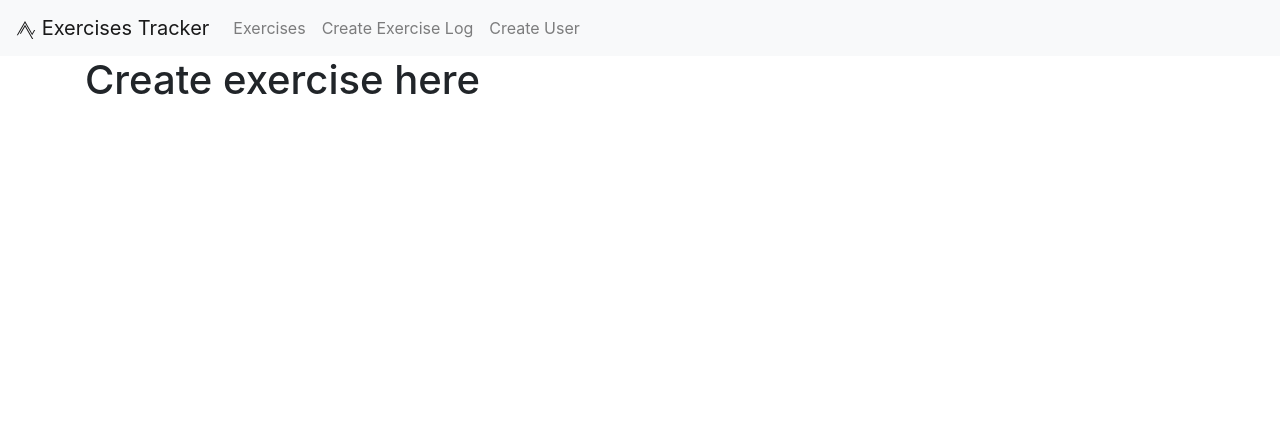
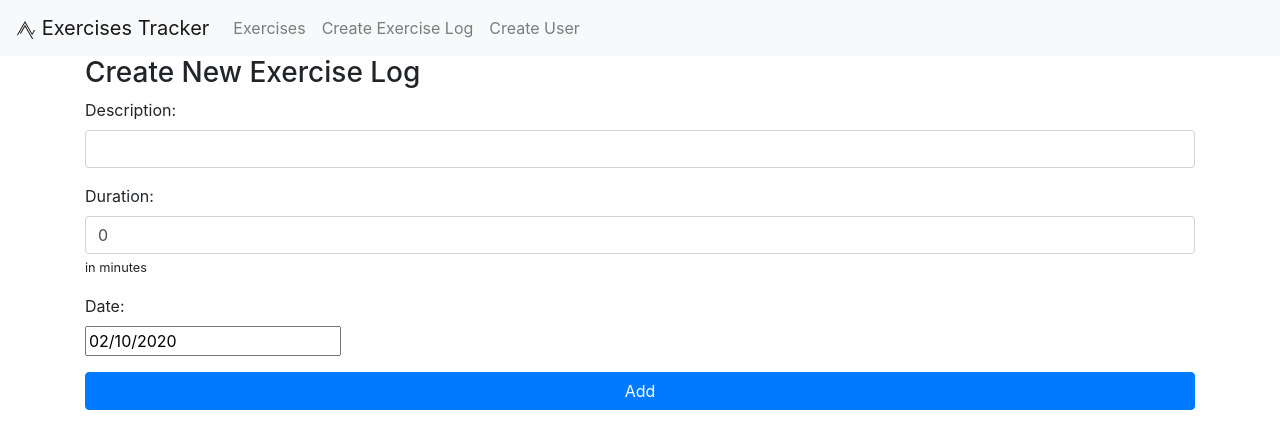
Before and after one commit to Quentin0292/ExerciseTrackerApp, a React (Create React App) app in the folder client/: page /create in a window 1280 px wide. Shown: the top 448 px of the page. Built offline with nearby package versions, Linux system fonts and the light colour scheme; the HTML template or start-up script is replaced by a standard one.

Commit message:
add logic to adding exercise log, not finished

```diff
--- a/client/package.json
+++ b/client/package.json
@@ -9,6 +9,7 @@
     "axios": "^0.19.2",
     "bootstrap": "^4.4.1",
     "react": "^16.12.0",
+    "react-datepicker": "^2.12.1",
     "react-dom": "^16.12.0",
     "react-icons": "^3.9.0",
     "react-router-dom": "^5.1.2",
--- a/client/src/components/exercises/CreateExercise.js
+++ b/client/src/components/exercises/CreateExercise.js
@@ -1,11 +1,80 @@
-import React from 'react';
+import React, { Fragment, useState, useEffect, useContext } from 'react';
+import DatePicker from 'react-datepicker';
+import ExerciseContext from '../../context/exercise/exerciseContext';
+import { withRouter } from 'react-router-dom';
 
-const CreateExercise = () => {
+import 'react-datepicker/dist/react-datepicker.css';
+
+const CreateExercise = props => {
+  const exerciseContext = useContext(ExerciseContext);
+
+  const { addExercise } = exerciseContext;
+
+  useEffect(() => {
+    setExercise({
+      description: '',
+      duration: 0,
+      date: new Date()
+    });
+  }, [exerciseContext]);
+
+  const [exercise, setExercise] = useState({
+    description: '',
+    duration: 0,
+    date: new Date()
+  });
+
+  const { description, duration, date } = exercise;
+
+  const onSubmit = e => {
+    e.preventDefault();
+    addExercise(exercise);
+    props.history.push('/');
+  };
+
+  const handleChange = e => {
+    setExercise({ ...exercise, [e.target.name]: e.target.value });
+  };
+
   return (
-    <div>
-      <h1>Create exercise here</h1>
-    </div>
+    <Fragment>
+      <h3>Create New Exercise Log</h3>
+      <form onSubmit={onSubmit}>
+        <div className='form-group'>
+          <label htmlFor='description'>Description: </label>
+          <input
+            type='text'
+            required
+            name='description'
+            value={description}
+            className='form-control'
+            onChange={handleChange}
+          />
+        </div>
+        <div className='form-group'>
+          <label htmlFor='duration'>Duration: </label>
+          <input
+            type='text'
+            required
+            name='duration'
+            value={duration}
+            className='form-control'
+            onChange={handleChange}
+          />
+          <small>in minutes</small>
+        </div>
+        <div className='form-group'>
+          <label htmlFor='date'>Date:</label>
+          <div>
+            <DatePicker name='date' selected={date} onChange={handleChange} />
+          </div>
+        </div>
+        <button type='submit' className='btn btn-primary btn-block'>
+          Add
+        </button>
+      </form>
+    </Fragment>
   );
 };
 
-export default CreateExercise;
+export default withRouter(CreateExercise);
--- a/client/src/context/exercise/ExerciseState.js
+++ b/client/src/context/exercise/ExerciseState.js
@@ -37,6 +37,13 @@ const ExerciseState = props => {
   const [state, dispatch] = useReducer(exerciseReducer, initialState);
 
   // add exercise
+  const addExercise = exercise => {
+    exercise.id = uuid.v4();
+    dispatch({
+      type: ADD_EXERCISE,
+      payload: exercise
+    });
+  };
 
   // delete exercise
 
@@ -45,7 +52,8 @@ const ExerciseState = props => {
   return (
     <ExerciseContext.Provider
       value={{
-        exercises: state.exercises
+        exercises: state.exercises,
+        addExercise
       }}
     >
       {props.children}
--- a/client/src/context/exercise/exerciseReducer.js
+++ b/client/src/context/exercise/exerciseReducer.js
@@ -2,6 +2,12 @@ import { ADD_EXERCISE, UPDATE_EXERCISE, DELETE_EXERCISE } from '../types';
 
 export default (state, action) => {
   switch (action.type) {
+    case ADD_EXERCISE:
+      return {
+        ...state,
+        exercises: [...state.exercises, action.payload]
+      };
+
     default:
       return;
   }
```
Also changed, not shown: 1 other file (tests, documents, lock files or other folders).
